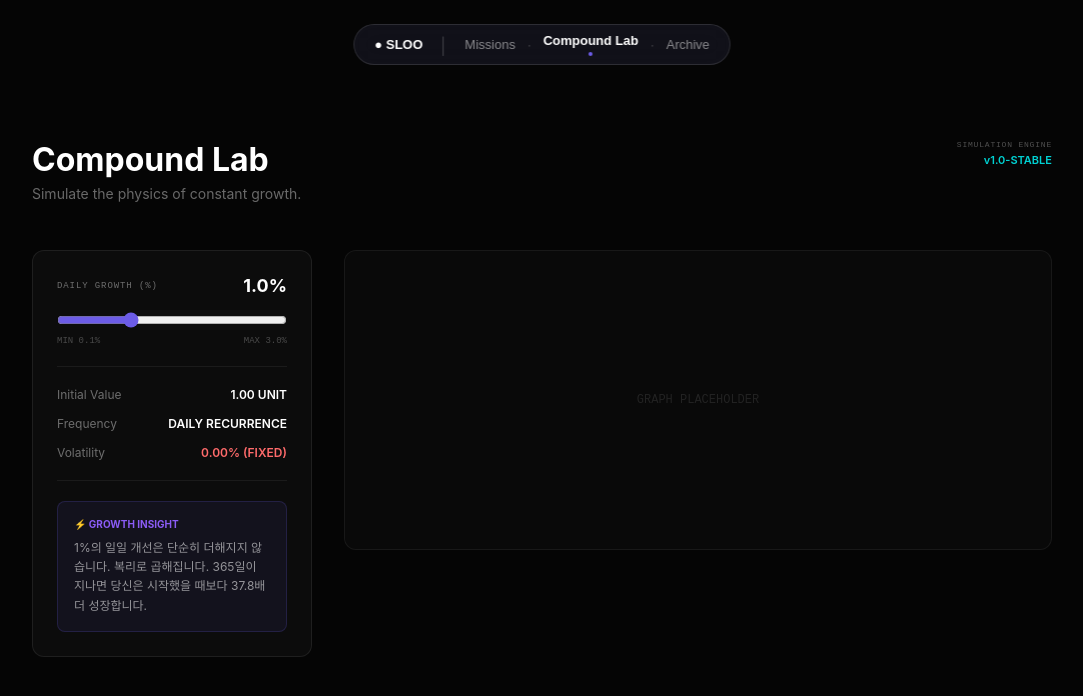
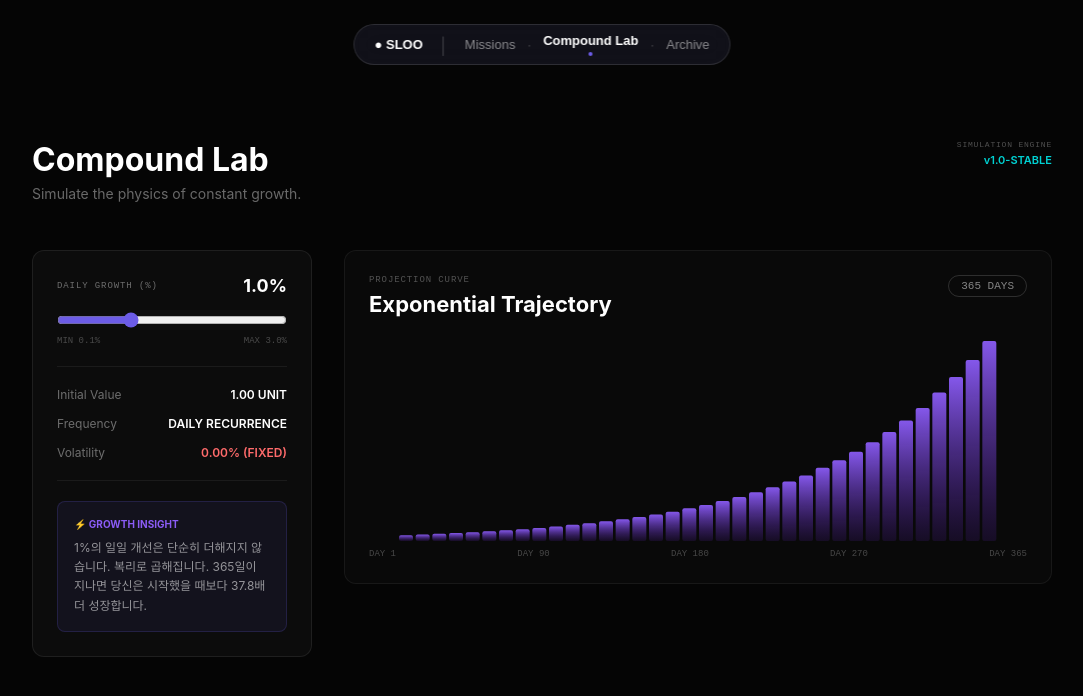
Before and after one commit to heyho88/React-habit-system-, a React (Vite) app: page / in a window 1280 px wide. Both pictures are taken after a click on the button "Compound Lab". Shown: the top 696 px of the page, without its empty margins (98-1181 px from the left). Built offline with nearby package versions, Linux system fonts and the light colour scheme; a web font is replaced by a local one.

Commit message:
feat: replace graph placeholder with live bar chart in Compound Lab

```diff
--- a/src/pages/LandingScreen.tsx
+++ b/src/pages/LandingScreen.tsx
@@ -112,20 +112,92 @@ function CompoundLabSection() {
           </div>
         </div>
 
-        {/* Right placeholder */}
+        {/* Right graph panel */}
         <div style={{
           background: 'rgba(255,255,255,0.02)',
           border: '1px solid rgba(255,255,255,0.06)',
-          borderRadius: 12,
-          padding: 24,
-          minHeight: 300,
-          display: 'flex',
-          alignItems: 'center',
-          justifyContent: 'center',
+          borderRadius: '12px',
+          padding: '24px',
         }}>
-          <span style={{ color: 'rgba(255,255,255,0.1)', fontSize: 12, fontFamily: 'monospace' }}>
-            GRAPH PLACEHOLDER
-          </span>
+
+          {/* Header */}
+          <div style={{ display: 'flex', justifyContent: 'space-between', alignItems: 'flex-start', marginBottom: '24px' }}>
+            <div>
+              <div style={{ fontSize: 9, fontFamily: 'monospace', color: 'rgba(255,255,255,0.3)', letterSpacing: '0.1em', marginBottom: 6 }}>
+                PROJECTION CURVE
+              </div>
+              <div style={{ fontSize: 22, fontWeight: 700, color: 'white' }}>
+                Exponential Trajectory
+              </div>
+            </div>
+            <div style={{
+              border: '1px solid rgba(255,255,255,0.15)',
+              borderRadius: 20,
+              padding: '4px 12px',
+              fontSize: 11,
+              color: 'rgba(255,255,255,0.5)',
+              fontFamily: 'monospace',
+            }}>
+              365 DAYS
+            </div>
+          </div>
+
+          {/* Bar chart */}
+          {(() => {
+            const BAR_COUNT = 36
+            const GRAPH_H = 200
+            const GRAPH_W = 600
+            const barW = Math.floor(GRAPH_W / BAR_COUNT) - 2
+            const maxVal = Math.pow(1 + rate / 100, 365)
+            const bars = Array.from({ length: BAR_COUNT }, (_, i) => {
+              const day = Math.round((i + 1) * 365 / BAR_COUNT)
+              const value = Math.pow(1 + rate / 100, day)
+              return { day, value }
+            })
+            return (
+              <div>
+                <svg
+                  viewBox={`0 0 ${GRAPH_W} ${GRAPH_H}`}
+                  width="100%"
+                  height={GRAPH_H}
+                  style={{ display: 'block' }}
+                >
+                  <defs>
+                    <linearGradient id="barGrad" x1="0" y1="0" x2="0" y2="1">
+                      <stop offset="0%" stopColor="#8B5CF6" stopOpacity="0.95" />
+                      <stop offset="100%" stopColor="#4C1D95" stopOpacity="0.2" />
+                    </linearGradient>
+                  </defs>
+                  {bars.map((bar, i) => {
+                    const h = (bar.value / maxVal) * GRAPH_H
+                    return (
+                      <rect
+                        key={i}
+                        x={i * (GRAPH_W / BAR_COUNT) + 1}
+                        y={GRAPH_H - h}
+                        width={barW}
+                        height={h}
+                        fill="url(#barGrad)"
+                        rx={2}
+                      />
+                    )
+                  })}
+                </svg>
+                <div style={{ display: 'flex', justifyContent: 'space-between', marginTop: 8 }}>
+                  {['DAY 1', 'DAY 90', 'DAY 180', 'DAY 270', 'DAY 365'].map(label => (
+                    <span key={label} style={{
+                      fontSize: 9,
+                      fontFamily: 'monospace',
+                      color: 'rgba(255,255,255,0.25)',
+                    }}>
+                      {label}
+                    </span>
+                  ))}
+                </div>
+              </div>
+            )
+          })()}
+
         </div>
 
       </div>
```
